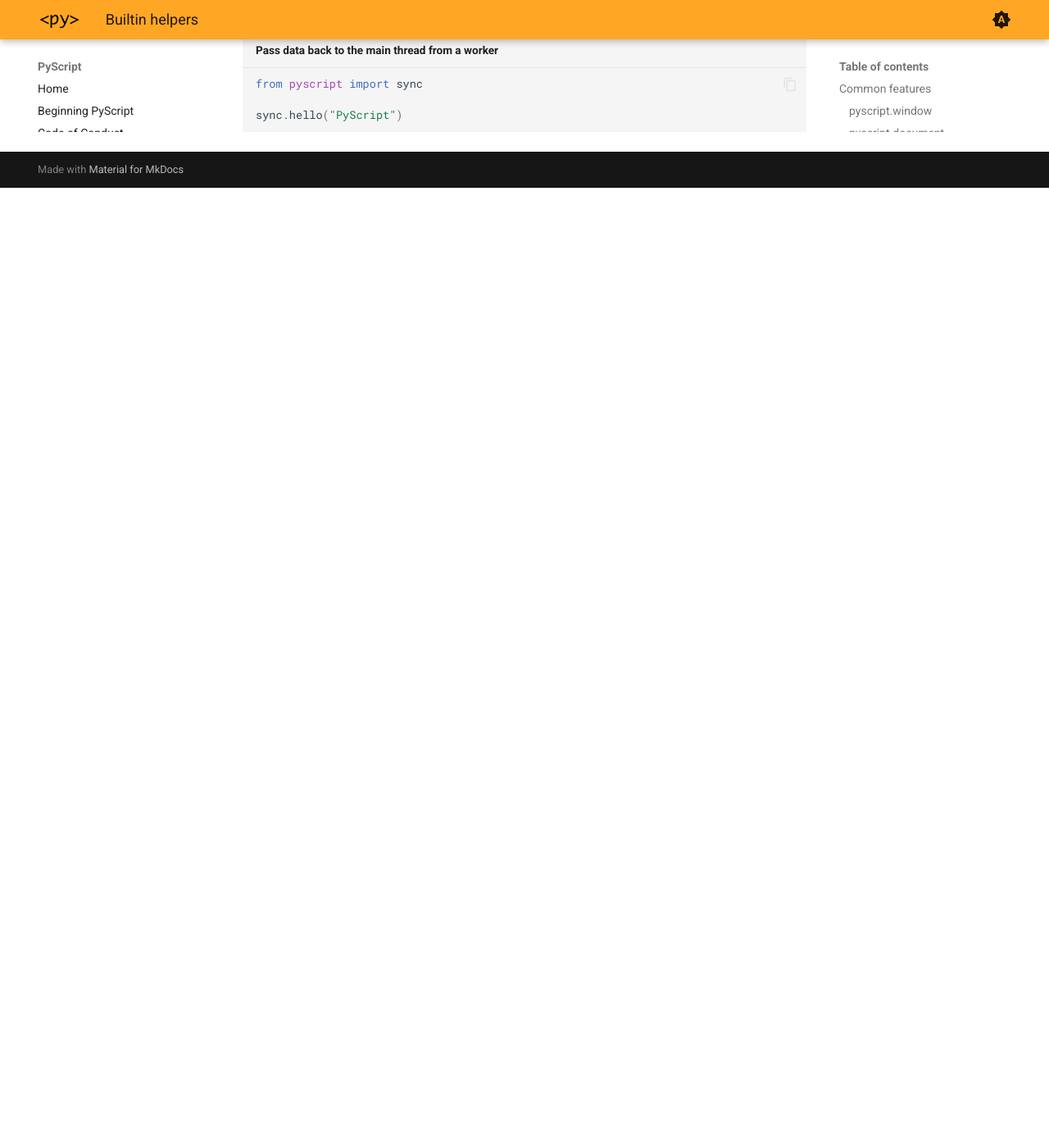
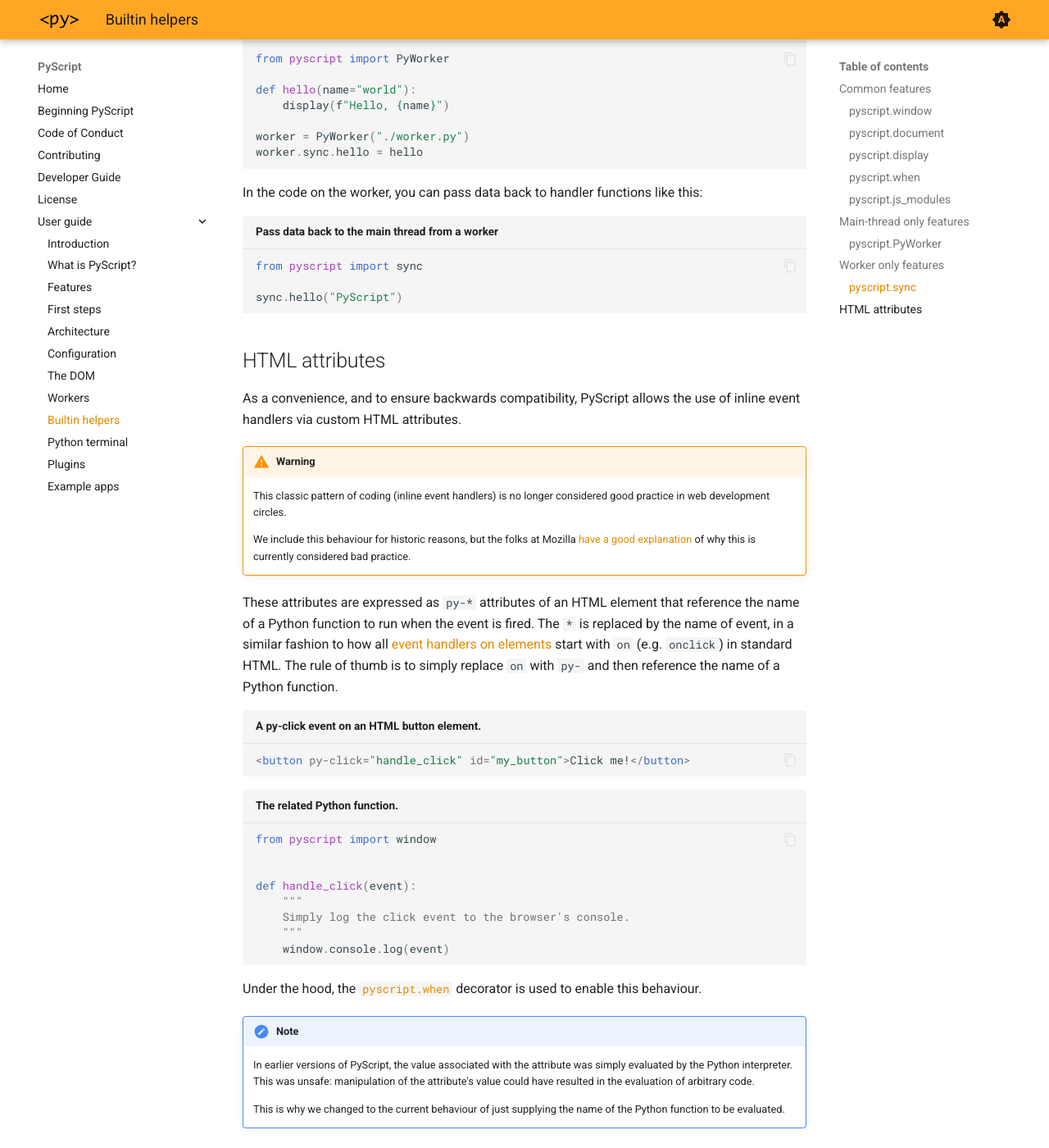
Before and after one commit to pyscript/docs, an MkDocs documentation site: the page built from docs/user-guide/builtins.md, in a window 1280 px wide and 1400 px high, scrolled down 3280 px. Shown: the whole window at 82% size. Built offline with MkDocs 1.6.1 and Material for MkDocs 9.7.7, drawn with Linux system fonts in a browser that asks for light colours; the version menu is left out; before the commit the page ends 3509 px from its top, so only the background shows below that; some of the changed text lies outside the part shown.

Commit message:
Fix broken links, add documentation updates.

````diff
--- a/docs/user-guide/builtins.md
+++ b/docs/user-guide/builtins.md
@@ -1,16 +1,24 @@
 # Builtin helpers
 
 PyScript makes available convenience objects and functions inside
-Python. This is done via the `pyscript` module:
+Python as well as custom attributes in HTML.
+
+In Python this is done via the `pyscript` module:
 
 ```python title="Accessing the document object via the pyscript module"
 from pyscript import document
 ```
 
+In HTML this is done via `py-*` attributes:
+
+```html title="An example of a py-click handler"
+<button id="foo" py-click="handler_defined_in_python">Click me</button>
+```
+
 ## Common features
 
-These objects / functions are available in both the main thread and in code
-running on a web worker:
+These Python objects / functions are available in both the main thread and in
+code running on a web worker:
 
 ### `pyscript.window`
 
@@ -94,6 +102,8 @@ def click_handler(event):
     display("I've been clicked!")
 ```
 
+This functionality is related to the [HTML py-*](#html-attributes) attributes.
+
 ### `pyscript.js_modules`
 
 It is possible to [define JavaScript modules to use within your Python code](configuration.md#javascript-modules).
@@ -152,3 +162,53 @@ from pyscript import sync
 
 sync.hello("PyScript")
 ```
+
+## HTML attributes
+
+As a convenience, and to ensure backwards compatibility, PyScript allows the
+use of inline event handlers via custom HTML attributes.
+
+!!! warning
+
+    This classic pattern of coding (inline event handlers) is no longer
+    considered good practice in web development circles.
+
+    We include this behaviour for historic reasons, but the folks at
+    Mozilla [have a good explanation](https://developer.mozilla.org/en-US/docs/Learn/JavaScript/Building_blocks/Events#inline_event_handlers_%E2%80%94_dont_use_these)
+    of why this is currently considered bad practice.
+
+These attributes are expressed as `py-*` attributes of an HTML element that
+reference the name of a Python function to run when the event is fired. The
+`*` is replaced by the name of event, in a similar fashion to how all
+[event handlers on elements](https://html.spec.whatwg.org/multipage/webappapis.html#event-handlers-on-elements,-document-objects,-and-window-objects)
+start with `on` (e.g. `onclick`) in standard HTML. The rule of thumb is to
+simply replace `on` with `py-` and then reference the name of a Python
+function.
+
+```html title="A py-click event on an HTML button element."
+<button py-click="handle_click" id="my_button">Click me!</button>
+```
+
+```python title="The related Python function."
+from pyscript import window
+
+
+def handle_click(event):
+    """
+    Simply log the click event to the browser's console.
+    """
+    window.console.log(event)
+```
+
+Under the hood, the [`pyscript.when`](#pyscriptwhen) decorator is used to
+enable this behaviour.
+
+!!! note
+
+    In earlier versions of PyScript, the value associated with the attribute
+    was simply evaluated by the Python interpreter. This was unsafe:
+    manipulation of the attribute's value could have resulted in the evaluation
+    of arbitrary code.
+
+    This is why we changed to the current behaviour of just supplying the name
+    of the Python function to be evaluated.
````
Also changed, not shown: docs/beginning-pyscript.md (+2 -1 lines), docs/index.md (+4 -4 lines), docs/user-guide/architecture.md (+1 -1 lines), docs/user-guide/configuration.md (+4 -3 lines), docs/user-guide/features.md (+7 -7 lines).
